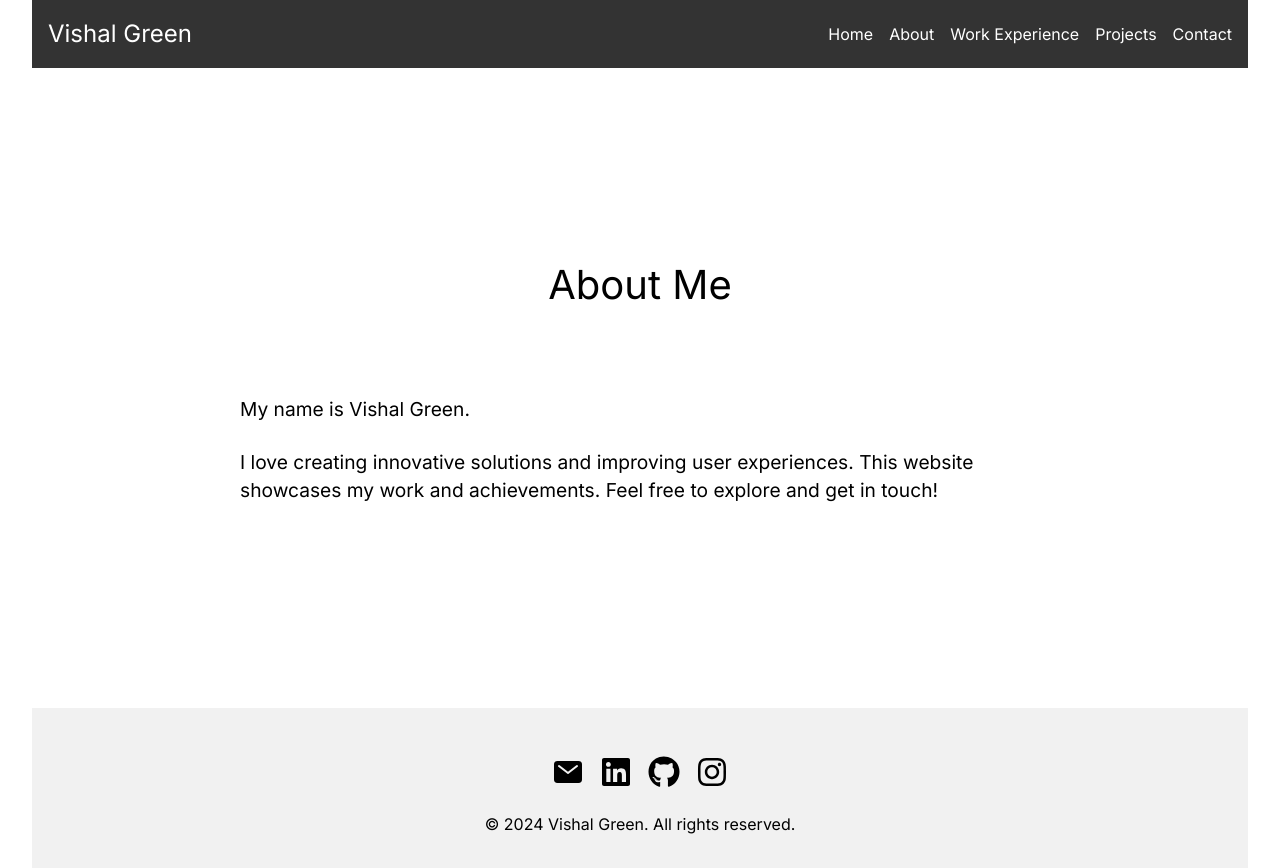
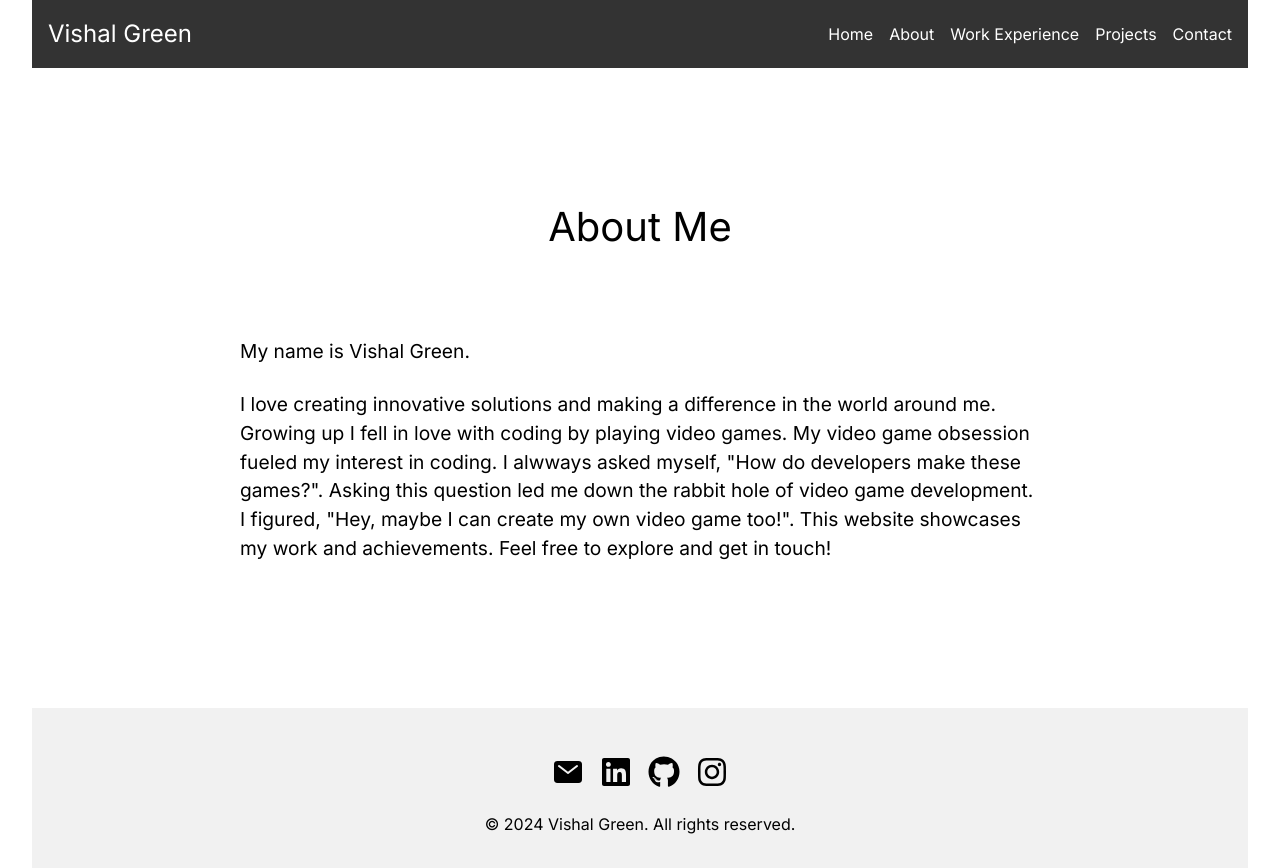
Before and after one commit to vgreen7/vishalgreensite, a Next.js app: page /about in a window 1280 px wide. Built offline with nearby package versions, Linux system fonts and the light colour scheme.

Commit message:
Added about page

```diff
--- a/src/app/about/page.tsx
+++ b/src/app/about/page.tsx
@@ -20,9 +20,16 @@ const About = () => {
           <p>My name is Vishal Green.</p>
           <br />
           <p>
-            I love creating innovative solutions and improving user experiences.
-            This website showcases my work and achievements. Feel free to
-            explore and get in touch!
+            I love creating innovative solutions and making a difference in the
+            world around me.
+            <br />
+            Growing up I fell in love with coding by playing video games. My
+            video game obsession fueled my interest in coding. I alwways asked
+            myself, "How do developers make these games?". Asking this question
+            led me down the rabbit hole of video game development. I figured,
+            "Hey, maybe I can create my own video game too!". This website
+            showcases my work and achievements. Feel free to explore and get in
+            touch!
           </p>
         </section>
       </main>
```
